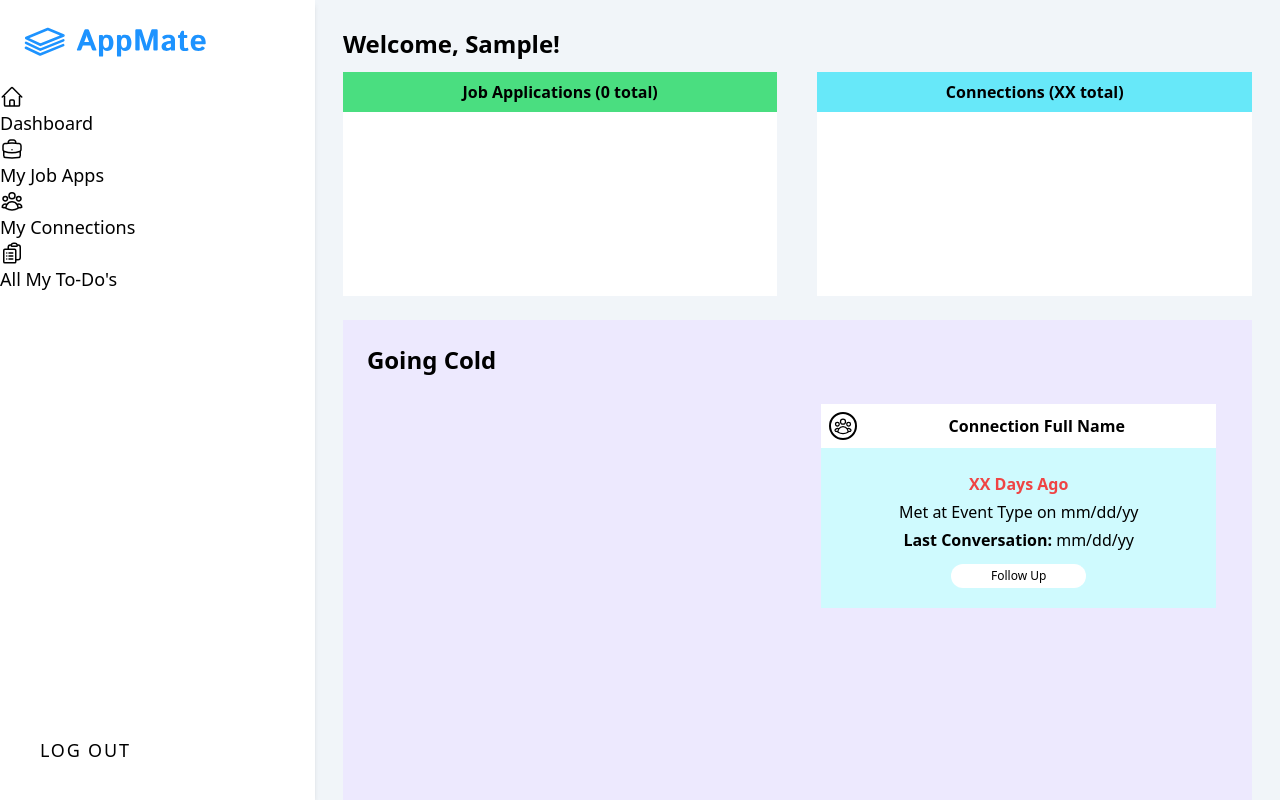
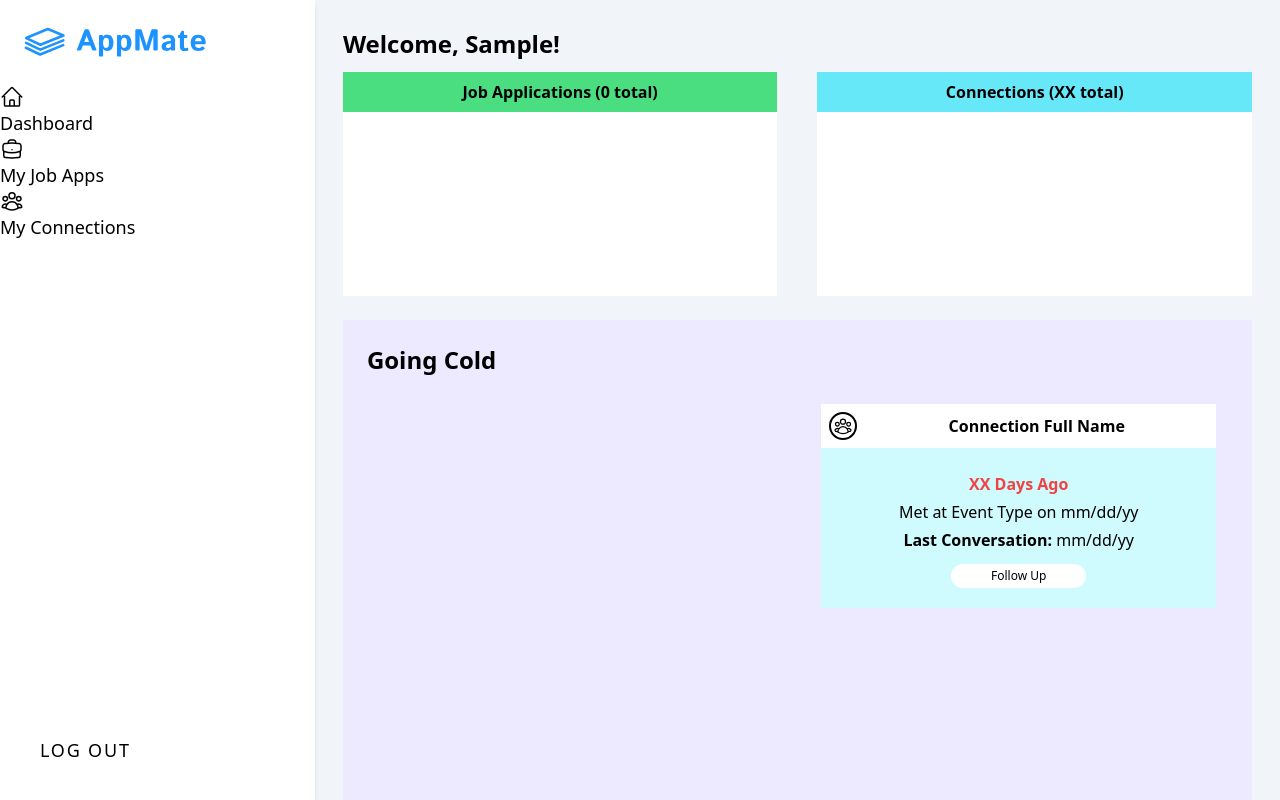
Before and after one commit to reiduf/appMate, a Django app: page /dash/ in a window 1280 px wide. Run offline with Django 4.2, Linux system fonts and the light colour scheme; the visitor is signed in with stand-in values (Sample User, id 1); data that the repository does not hold is empty; some libraries are stand-ins or nearby versions.

Commit message:
removes all todos menu button

```diff
--- a/main_app/templates/base.html
+++ b/main_app/templates/base.html
@@ -104,13 +104,6 @@
 						<li>My Connections</li>
 					</a>
 
-					<!-- My Connections Button -->
-					<a class="menu-item" href="#">
-						<svg xmlns="http://www.w3.org/2000/svg" fill="none" viewBox="0 0 24 24" stroke-width="1.5" stroke="currentColor" class="w-6 h-6">
-							<path stroke-linecap="round" stroke-linejoin="round" d="M9 12h3.75M9 15h3.75M9 18h3.75m3 .75H18a2.25 2.25 0 0 0 2.25-2.25V6.108c0-1.135-.845-2.098-1.976-2.192a48.424 48.424 0 0 0-1.123-.08m-5.801 0c-.065.21-.1.433-.1.664 0 .414.336.75.75.75h4.5a.75.75 0 0 0 .75-.75 2.25 2.25 0 0 0-.1-.664m-5.8 0A2.251 2.251 0 0 1 13.5 2.25H15c1.012 0 1.867.668 2.15 1.586m-5.8 0c-.376.023-.75.05-1.124.08C9.095 4.01 8.25 4.973 8.25 6.108V8.25m0 0H4.875c-.621 0-1.125.504-1.125 1.125v11.25c0 .621.504 1.125 1.125 1.125h9.75c.621 0 1.125-.504 1.125-1.125V9.375c0-.621-.504-1.125-1.125-1.125H8.25ZM6.75 12h.008v.008H6.75V12Zm0 3h.008v.008H6.75V15Zm0 3h.008v.008H6.75V18Z" />
-						</svg>
-						<li>All My To-Do's</li>
-					</a>
 
 					<form action="{% url 'logout' %}" method="POST">
 						<button
```
